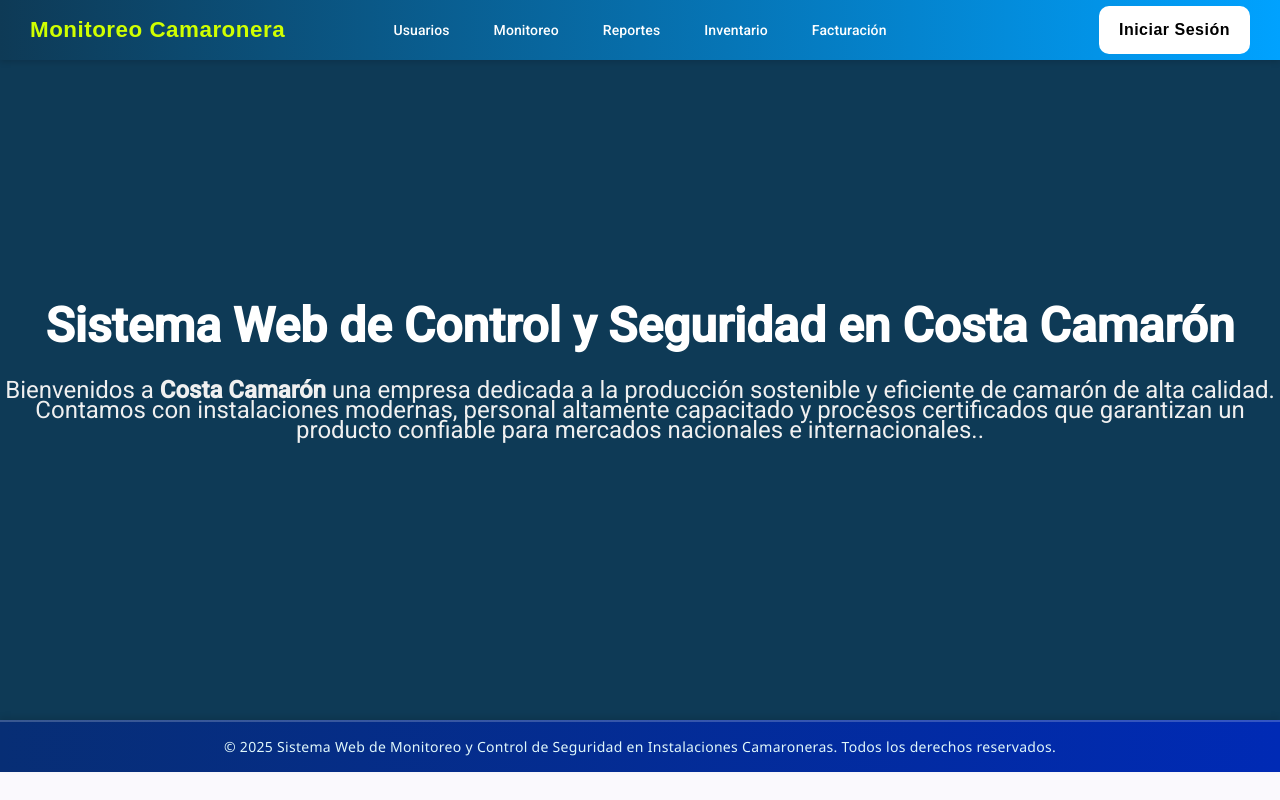
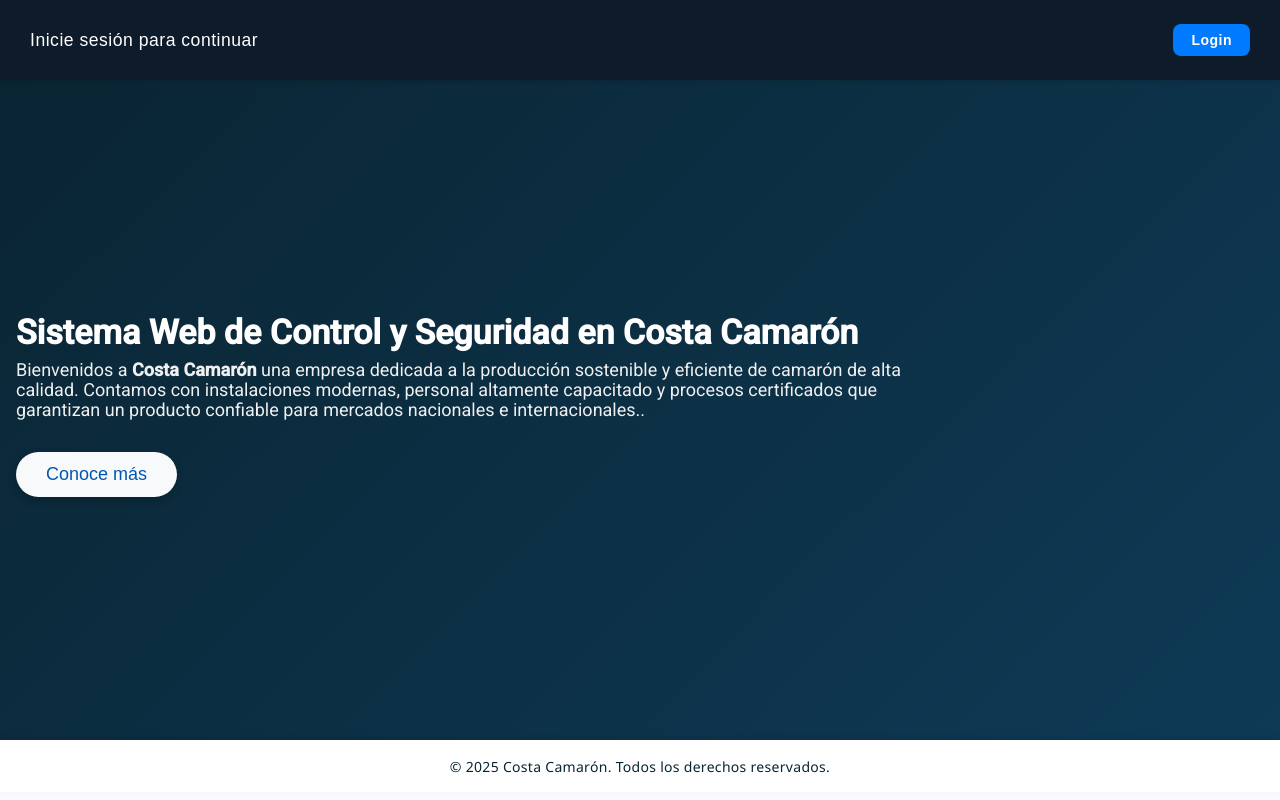
Before and after one commit to Jeanferx/Proyecto-BASE-, an Angular app: page / in a window 1280 px wide. Built offline with nearby package versions, Linux system fonts and the light colour scheme.

Commit message:
chorse(todo)

```diff
--- a/src/app/app.css
+++ b/src/app/app.css
@@ -0,0 +1,23 @@
+/* Modal centrado */
+.modal {
+    position: fixed;
+    top: 0;
+    left: 0;
+    width: 100%;
+    height: 100%;
+    background-color: rgba(0, 0, 0, 0.5);
+    /* Fondo oscuro semi-transparente */
+    display: flex;
+    justify-content: center;
+    align-items: center;
+    z-index: 1000;
+}
+
+.modal-content {
+    background-color: #fff;
+    padding: 2rem;
+    border-radius: 10px;
+    box-shadow: 0 5px 15px rgba(0, 0, 0, 0.3);
+    min-width: 300px;
+    /* Ajusta según necesites */
+}
--- a/src/app/app.html
+++ b/src/app/app.html
@@ -1,9 +1,10 @@
-<app-menu (loginClick)="onLoginClicked()" (registerClick)="onRegisterClicked()" (ListaClick)="onListaClicked()">
+<!-- 🔵 CONECTAR el evento logoutClick -->
+<app-menu [nombreUsuario]="nombreUsuario" (loginClick)="onLoginClicked()" (logoutClick)="onLogoutClicked()">
+    <!-- 🔵 ESTA ES LA CONEXIÓN -->
 </app-menu>
 
-<!-- Mostrar login o registro según la selección -->
 <div *ngIf="showLogin">
-    <app-login></app-login>
+    <app-login (loginExitoso)="recibirLogin($event)"></app-login>
 </div>
 
 <div *ngIf="showRegister">
@@ -14,5 +15,9 @@
     <app-lista-user></app-lista-user>
 </div>
 
-<router-outlet></router-outlet>
+<!-- Ocultar principal cuando se muestra login -->
+<div *ngIf="!showLogin && !showRegister && !showLista">
+    <router-outlet></router-outlet>
+</div>
+
 <app-copyright></app-copyright>
--- a/src/app/app.ts
+++ b/src/app/app.ts
@@ -1,22 +1,67 @@
 import { Component } from '@angular/core';
-import { RouterOutlet } from '@angular/router';
+import { RouterOutlet, Router } from '@angular/router';
 import { CommonModule } from '@angular/common';
 import { Menu } from './menu/menu';
 import { Copyright } from './copyright/copyright';
 import { Login } from './login/login';
 import { RegistrarUser } from './registrar-user/registrar-user';
-import { ListaUser } from './lista-user/lista-user'
+import { ListaUser } from './lista-user/lista-user';
+
 @Component({
   selector: 'app-root',
   standalone: true,
-  imports: [CommonModule, RouterOutlet, Menu, Copyright, Login, RegistrarUser, ListaUser],
+  imports: [
+    CommonModule,
+    RouterOutlet,
+    Menu,
+    Copyright,
+    Login,
+    RegistrarUser,
+    ListaUser
+  ],
   templateUrl: './app.html',
   styleUrls: ['./app.css']
 })
 export class App {
+  nombreUsuario: string = "";
+
   showLogin = false;
   showRegister = false;
   showLista = false;
+
+  constructor(private router: Router) { }  // 🔵 INYECTAR Router
+
+  // 🔹 Recibe el nombre del login
+  recibirLogin(nombre: string) {
+    console.log("📦 App recibió nombre:", nombre);
+    this.nombreUsuario = nombre;
+    this.showLogin = false;
+
+    // 🔵 Opcional: Navegar a la página principal después del login
+    this.router.navigate(['/']);
+  }
+
+  // 🔹 Manejar logout - ESTE ES EL MÉTODO QUE SE EJECUTA
+  onLogoutClicked() {
+    console.log("🔴 Cerrando sesión...");
+
+    // 1. Limpiar el usuario
+    this.nombreUsuario = "";
+
+    // 2. Ocultar todos los componentes
+    this.showLogin = false;
+    this.showRegister = false;
+    this.showLista = false;
+
+    // 3. 🔵 Navegar a la página principal (opcional)
+    this.router.navigate(['/']);
+
+    // 4. Mostrar mensaje de confirmación
+    alert('Sesión cerrada correctamente');
+
+    console.log("✅ Sesión cerrada");
+  }
+
   onLoginClicked() {
     this.showLogin = true;
     this.showRegister = false;
@@ -28,6 +73,7 @@ export class App {
     this.showLogin = false;
     this.showLista = false;
   }
+
   onListaClicked() {
     this.showRegister = false;
     this.showLogin = false;
--- a/src/app/copyright/copyright.css
+++ b/src/app/copyright/copyright.css
@@ -1,8 +1,8 @@
 /* Estilo del texto de copyright */
 .copyright-text {
-    background: linear-gradient(90deg, #072e75, #002ab5);
+    background: linear-gradient(90deg, #ffffff, #ffffff);
     /* azul marino a turquesa */
-    color: #e0f7fa;
+    color: #0A2533;
     /* azul claro */
     text-align: center;
     padding: 15px 10px;
--- a/src/app/copyright/copyright.html
+++ b/src/app/copyright/copyright.html
@@ -1,3 +1,3 @@
 <p class="copyright-text">
-    © 2025 Sistema Web de Monitoreo y Control de Seguridad en Instalaciones Camaroneras. Todos los derechos reservados.
+    © 2025 Costa Camarón. Todos los derechos reservados.
 </p>
--- a/src/app/login/login.html
+++ b/src/app/login/login.html
@@ -4,12 +4,14 @@
         <form (ngSubmit)="onSubmit()">
             <div class="input-group">
                 <label for="email">Correo</label>
-                <input type="email" id="email" placeholder="Ingresa tu correo" required>
+                <input type="email" id="email" [(ngModel)]="usuario" name="usuario" placeholder="Ingresa tu correo"
+                    required>
             </div>
 
             <div class="input-group">
                 <label for="password">Contraseña</label>
-                <input type="password" id="password" placeholder="Ingresa tu contraseña" required>
+                <input type="password" id="password" [(ngModel)]="clave" name="clave"
+                    placeholder="Ingresa tu contraseña" required>
             </div>
 
             <button type="submit">Ingresar</button>
--- a/src/app/login/login.ts
+++ b/src/app/login/login.ts
@@ -1,6 +1,7 @@
 import { Component, EventEmitter, Output } from '@angular/core';
 import { FormsModule } from '@angular/forms';
 import { Router } from '@angular/router';
+
 @Component({
   selector: 'app-login',
   standalone: true,
@@ -9,11 +10,29 @@ import { Router } from '@angular/router';
   styleUrls: ['./login.css'],
 })
 export class Login {
+  @Output() loginExitoso = new EventEmitter<string>();  // 🔵 AGREGAR ESTO
+
+  usuario: string = '';
+  clave: string = '';
+
+  private usuarioValido = 'admin@gmail.com';
+  private claveValida = '12345';
+
   constructor(private router: Router) { }
+
   onSubmit() {
-    alert('Se procederá a validar las credenciales de acceso');
-    this.router.navigate(['/lista']);
+    if (this.usuario === this.usuarioValido && this.clave === this.claveValida) {
+      alert('Login correcto');
+
+      // 🔵 EMITIR EL EVENTO AL APP COMPONENT
+      this.loginExitoso.emit(this.usuario);
+      console.log("🤖 Login emitiendo:", this.usuario);
+
+    } else {
+      alert('Credenciales incorrectas');
+    }
   }
+
   irARegistro() {
     this.router.navigate(['/registrar']);
   }
--- a/src/app/menu/menu.css
+++ b/src/app/menu/menu.css
@@ -2,64 +2,124 @@
     display: flex;
     align-items: center;
     justify-content: center;
-    background: linear-gradient(90deg, #0E3A56, #00a2ff);
+    background-color: #0D1B2A !important;
     color: white;
     padding: 10px 30px;
     font-family: 'Poppins', sans-serif;
     box-shadow: 0 2px 6px rgba(0, 0, 0, 0.15);
     position: relative;
+    min-height: 60px;
 }
 
 /* Título a la izquierda */
 .Encabezado {
     position: absolute;
     left: 30px;
-    color: #d0ff00;
+    color: #ffffff;
 }
 
-.Encabezado p {
-    font-size: 1.4rem;
-    font-weight: 600;
+.Encabezado span {
+    font-size: 1.1rem;
+    font-weight: 500;
     margin: 0;
     letter-spacing: 0.5px;
+}
+
+/* Contenedor de módulos centrado */
+.modulos {
+    display: flex;
+    align-items: center;
+    justify-content: center;
+    gap: 5px;
 }
 
 /* Botones del menú centrados */
 .menu button[mat-button] {
     color: white;
     font-weight: 500;
-    margin: 0 10px;
+    margin: 0 8px;
     transition: all 0.3s ease;
+    font-size: 0.9rem;
 }
 
 .menu button[mat-button]:hover {
     background-color: rgba(255, 255, 255, 0.15);
     border-radius: 6px;
+    transform: translateY(-2px);
+}
+
+/* Estilos para los menús desplegables */
+.mat-menu-panel {
+    background-color: #1B263B !important;
+    border-radius: 8px !important;
+}
+
+.mat-menu-item {
+    color: white !important;
+    font-family: 'Poppins', sans-serif !important;
+    transition: all 0.3s ease !important;
+}
+
+.mat-menu-item:hover {
+    background-color: rgba(255, 255, 255, 0.1) !important;
 }
 
 /* Contenedor del login a la derecha */
 .login {
     position: absolute;
     right: 30px;
+    display: flex;
+    gap: 10px;
 }
 
 /* Botón de login pequeño y elegante */
 .login-button {
-    background-color: #ffffff;
-    color: #000000;
+    background-color: #007bff;
+    color: #ffffff;
     border: none;
-    padding: 10px 20px;
-    border-radius: 10px;
-    font-weight: bold;
-    font-size: 16px;
+    padding: 8px 18px;
+    border-radius: 8px;
+    font-weight: 600;
+    font-size: 14px;
     letter-spacing: 0.5px;
     cursor: pointer;
     transition: all 0.3s ease;
 }
 
 .login-button:hover {
-    background-color: rgba(255, 255, 255, 0.4);
+    background-color: #0056b3;
     transform: scale(1.05);
+    box-shadow: 0 4px 8px rgba(0, 123, 255, 0.3);
+}
+
+/* Botón de logout */
+.logout-button {
+    background-color: #dc3545;
+    color: #ffffff;
+    border: none;
+    padding: 8px 18px;
+    border-radius: 8px;
+    font-weight: 600;
+    font-size: 14px;
+    letter-spacing: 0.5px;
+    cursor: pointer;
+    transition: all 0.3s ease;
+}
+
+.logout-button:hover {
+    background-color: #c82333;
+    transform: scale(1.05);
+    box-shadow: 0 4px 8px rgba(220, 53, 69, 0.3);
+}
+
+/* Estilos para cuando no hay usuario logueado (solo mostrar login) */
+.menu:has(.modulos:empty) {
+    justify-content: space-between;
+}
+
+/* Efectos de transición para cuando aparecen/desaparecen los módulos */
+.modulos {
+    transition: all 0.3s ease;
 }
 
 /* Responsivo para pantallas pequeñas */
@@ -67,16 +127,104 @@
     .menu {
         flex-direction: column;
         align-items: center;
+        padding: 15px 20px;
+        gap: 15px;
     }
 
     .Encabezado {
         position: static;
-        margin-bottom: 10px;
+        margin-bottom: 5px;
         text-align: center;
+        order: 1;
+    }
+
+    .modulos {
+        order: 2;
+        flex-wrap: wrap;
+        justify-content: center;
+        gap: 5px;
+    }
+
+    .menu button[mat-button] {
+        margin: 2px 5px;
+        font-size: 0.85rem;
+        padding: 6px 12px;
     }
 
     .login {
         position: static;
-        margin-top: 10px;
+        order: 3;
+        margin-top: 5px;
+    }
+
+    .login-button,
+    .logout-button {
+        padding: 8px 16px;
+        font-size: 13px;
     }
 }
+
+/* Para pantallas muy pequeñas */
+@media (max-width: 480px) {
+    .menu {
+        padding: 10px 15px;
+    }
+
+    .Encabezado span {
+        font-size: 1rem;
+    }
+
+    .modulos {
+        flex-direction: column;
+        gap: 8px;
+    }
+
+    .menu button[mat-button] {
+        width: 100%;
+        text-align: center;
+        margin: 2px 0;
+    }
+
+    .login {
+        flex-direction: column;
+        width: 100%;
+    }
+
+    .login-button,
+    .logout-button {
+        width: 100%;
+        margin: 2px 0;
+    }
+}
+
+/* Animación suave para la aparición de elementos */
+@keyframes fadeIn {
+    from {
+        opacity: 0;
+        transform: translateY(-10px);
+    }
+
+    to {
+        opacity: 1;
+        transform: translateY(0);
+    }
+}
+
+.modulos>* {
+    animation: fadeIn 0.3s ease-out;
+}
+
+/* Estilos para el menú de Angular Material personalizado */
+::ng-deep .mat-menu-content {
+    background-color: #1B263B !important;
+    border-radius: 8px !important;
+}
+
+::ng-deep .mat-menu-item {
+    color: white !important;
+    font-family: 'Poppins', sans-serif !important;
+}
+
+::ng-deep .mat-menu-item:hover:not([disabled]) {
+    background-color: rgba(255, 255, 255, 0.1) !important;
+}
--- a/src/app/menu/menu.html
+++ b/src/app/menu/menu.html
@@ -1,8 +1,11 @@
 <nav class="menu">
     <div class="Encabezado">
-        <p>Monitoreo Camaronera</p>
+        <span *ngIf="!nombreUsuario">Inicie sesión para continuar</span>
+        <span *ngIf="nombreUsuario">Bienvenido, {{ nombreUsuario }}</span>
     </div>
 
+    <!-- Mostrar módulos SOLO cuando hay usuario logueado -->
+    <div *ngIf="nombreUsuario" class="modulos">
         <!-- Módulo 1: Usuarios -->
         <button mat-button [matMenuTriggerFor]="menuUsuarios">Usuarios</button>
         <mat-menu #menuUsuarios="matMenu">
@@ -37,7 +40,12 @@
             <button mat-menu-item routerLink="#">...</button>
             <button mat-menu-item routerLink="#">...</button>
         </mat-menu>
+    </div>
+
     <div class="login">
-        <button class="login-button" mat-menu-item routerLink="./login">Iniciar Sesión</button>
+        <!-- Mostrar botón Login solo cuando NO hay usuario -->
+        <button *ngIf="!nombreUsuario" class="login-button" (click)="loginClick.emit()">Login</button>
+        <!-- Mostrar botón Logout cuando SÍ hay usuario -->
+        <button *ngIf="nombreUsuario" class="logout-button" (click)="onLogout()">Logout</button>
     </div>
 </nav>
--- a/src/app/menu/menu.ts
+++ b/src/app/menu/menu.ts
@@ -1,14 +1,24 @@
-import { Component, EventEmitter, Output } from '@angular/core';
+import { Component, Output, Input, EventEmitter } from '@angular/core';
+import { CommonModule } from '@angular/common';
 import { MatMenuModule } from '@angular/material/menu';
 import { MatButtonModule } from '@angular/material/button';
 import { RouterModule } from '@angular/router';
+
 @Component({
   selector: 'app-menu',
   templateUrl: './menu.html',
-  imports: [MatButtonModule, MatMenuModule, RouterModule],
+  imports: [CommonModule, MatButtonModule, MatMenuModule, RouterModule],
   styleUrls: ['./menu.css'],
   standalone: true
 })
 export class Menu {
+  @Input() nombreUsuario: string = "";
 
+  @Output() loginClick = new EventEmitter<void>();
+  @Output() logoutClick = new EventEmitter<void>();  // 🔵 AGREGAR para logout
+  onLogout() {
+    if (confirm('¿Estás seguro de que quieres cerrar sesión?')) {
+      this.logoutClick.emit();
+    }
+  }
 }
--- a/src/app/principal/principal.css
+++ b/src/app/principal/principal.css
@@ -1,30 +1,46 @@
 /* Contenedor principal centrado */
 .main-content {
     height: calc(90vh - 60px);
-    /* altura total menos el menú */
+    background: linear-gradient(135deg, #0A2533, #0E3A56) !important;
     background-color: #0E3A56;
-    /* celeste */
     display: flex;
     flex-direction: column;
     justify-content: center;
-    /* centrado vertical */
     align-items: center;
-    /* centrado horizontal */
-    text-align: center;
+}
+
+/* Sección hero */
+.hero {
+    padding-left: 1rem;
+    padding-right: 1rem;
 }
 
 /* Estilos del título */
-.main-content h1 {
-    font-size: 48px;
+.hero h1 {
+    font-size: 34px;
     color: #fff;
-    /* blanco para resaltar sobre celeste */
     margin: 0;
 }
 
-/* Estilos del subtema */
-.main-content p {
-    font-size: 24px;
+/* Estilos del párrafo */
+.hero p {
+    font-size: 18px;
     color: #f0f0f0;
-    /* ligeramente más claro que el título */
     margin-top: 10px;
+    width: 75%;
 }
+
+/* Estilos del botón */
+.hero button {
+    background-color: #f8f9fa !important;
+    /* Fondo gris claro al pasar el mouse */
+    color: #0056b3 !important;
+    /* Texto azul más oscuro */
+    transform: translateY(-2px);
+    box-shadow: 0 4px 8px rgba(0, 0, 0, 0.2);
+    border: none;
+    border-radius: 50px;
+    padding: 12px 30px;
+    font-size: 18px;
+    margin-top: 1rem;
+}
--- a/src/app/principal/principal.html
+++ b/src/app/principal/principal.html
@@ -2,13 +2,14 @@
     <app-login></app-login>
 </div>
 <div class="main-content">
-
-    <h1>Sistema Web de Control y Seguridad en Costa Camarón</h1>
-    <p></p>
-    <p class="lead mt-3 w-75">
-        Bienvenidos a <strong>Costa Camarón</strong> una empresa dedicada a la producción sostenible y eficiente de
-        camarón de alta calidad. Contamos con instalaciones modernas, personal altamente capacitado y procesos
-        certificados que
-        garantizan un producto confiable para mercados nacionales e internacionales..
-    </p>
+    <section class="hero d-flex flex-column justify-content-center align-items-start text-white px-3">
+        <h1 class="display-5 fw-bold">Sistema Web de Control y Seguridad en Costa Camarón</h1>
+        <p></p>
+        <p class="lead mt-3 w-75">
+            Bienvenidos a <strong>Costa Camarón</strong> una empresa dedicada a la producción sostenible y eficiente de
+            camarón de alta calidad. Contamos con instalaciones modernas, personal altamente capacitado y procesos
+            certificados que garantizan un producto confiable para mercados nacionales e internacionales..
+        </p>
+        <button class="btn btn-light btn-lg mt-3 rounded-pill">Conoce más</button>
+    </section>
 </div>
```
Lines whose indentation alone changed are shown as unchanged.
